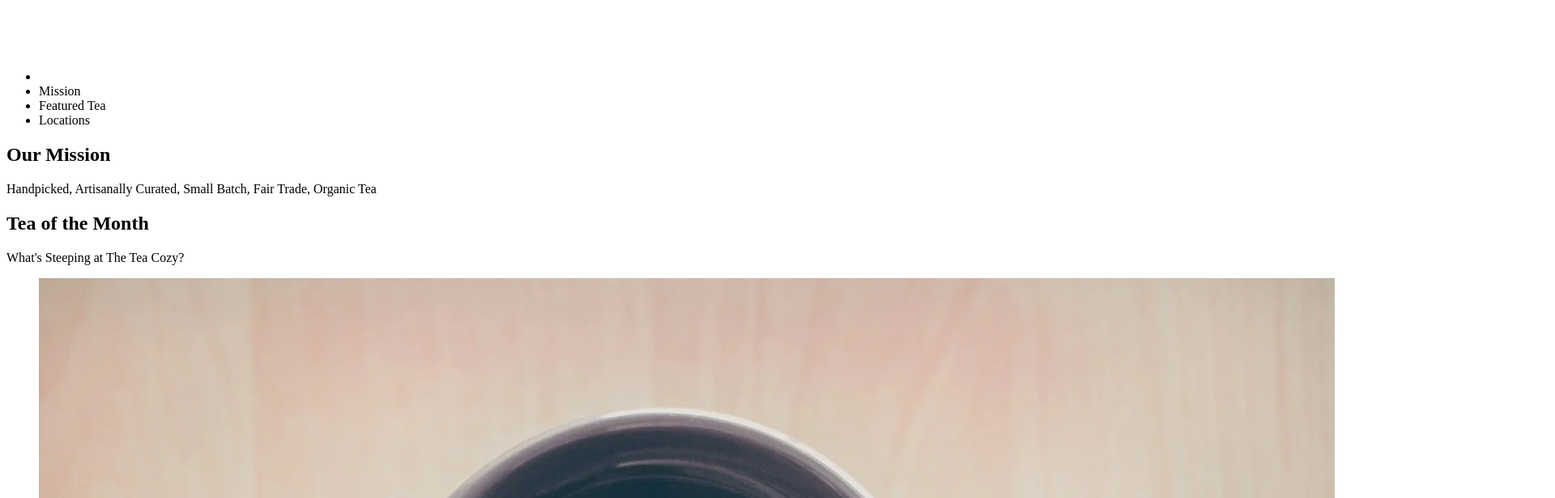
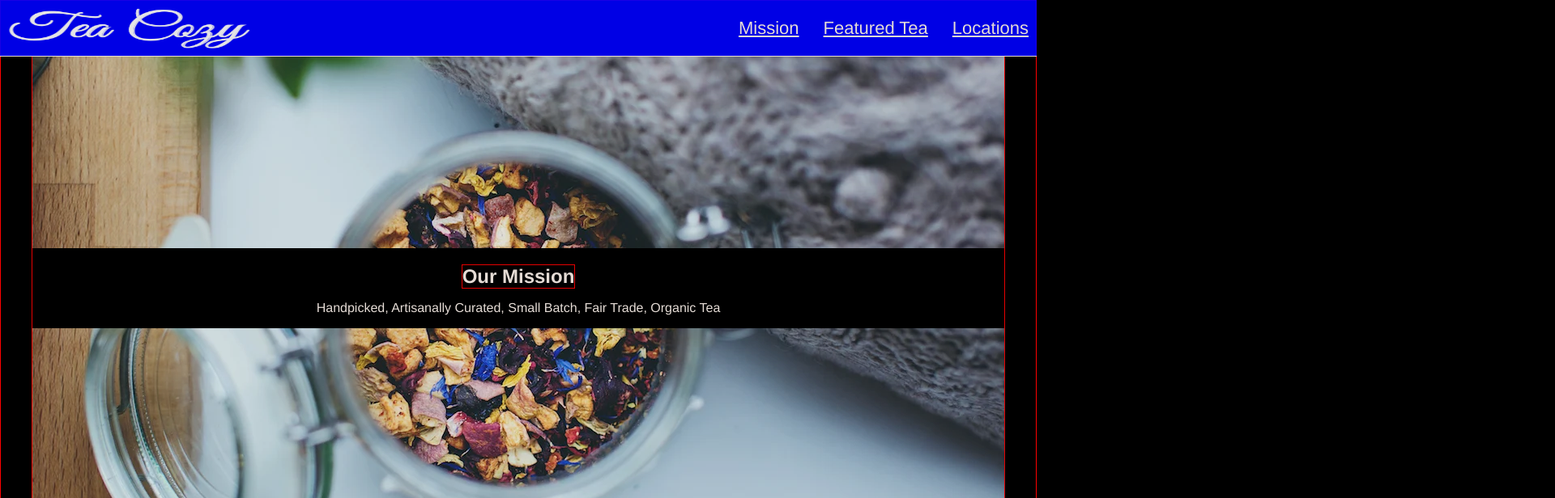
Before and after one commit to kwalker3000/Tea-Cozy, a plain HTML site: page index.html in a window 1280 px wide. Shown: the top 616 px of the page at 81% size, 1920 px wide, since content can reach past the window. Drawn offline with Linux system fonts and the light colour scheme; files whose address does not match are found by name.

Commit message:
Style top section
- layout and style

```diff
--- a/Resources/Design/style.css
+++ b/Resources/Design/style.css
@@ -0,0 +1,136 @@
+html {
+    box-sizing: border-box;
+    font-size: 62.5%;
+    margin: 0;
+    padding: 0;
+    border: 1px solid red;
+
+}
+
+body {
+    background-color: black;
+    font-family: Helvetica, sans-serif;
+    font-size: 2.2rem;
+    color: seashell;
+    opacity: 0.9;
+}
+header {
+    background-color: orange;
+}
+
+
+nav {
+    background-color: blue;
+    /* border: 9px solid orange; */
+    border-bottom: 1px solid seashell;
+    height: 69px;
+    /* margin: 0; */
+    position: fixed;
+    top: 0;
+    left: 0;
+    width: 100%;
+}
+ul {
+    display: flex;
+    list-style: none;
+    text-decoration: underline;
+    margin-right: 10px;
+    align-items: space-between;
+    /* justify-content: flex-end; */
+}
+
+li {
+    margin-left: 30px;
+}
+
+/* main {
+    display: flex;
+    justify-content: center;
+} */
+
+.top {
+    display: flex;
+    justify-content: center;
+    /* margin-top: 200px; */
+    /* align-items: center;
+    align-content: center; */
+
+}
+
+main {
+    /* display: flex;
+    justify-content: center;
+    align-items: center;
+    align-content: center; */
+}
+
+
+.banner {
+    display: block;
+    height: 700px;
+    width: 1200px;
+    background: url("/home/kwalker/Dev/Projects/Tea-cozy/Resources/Images/mission-background.webp");
+    background-size: cover;
+    /* z-index: 10; */
+    border: 1px solid red;
+    /* margin-top: 200px; */
+    /* height: 100%;
+    width: 100%; */
+    /* position: relative; */
+    /* top: 59px; */
+}
+
+.banner-tag {
+    background-color: black;
+    margin-top: 297px;
+    display: flex;
+    justify-content: center;
+    flex-direction: column;
+    align-items: center;
+    text-align: center;
+}
+
+.banner-tag p {
+    font-size: 1.6rem;
+}
+
+h1 {
+    font-size: 2.4rem; /*  h2  */
+    border: 1px solid red;
+    margin-bottom: -.75px;
+}
+
+img {
+    width: 300px;
+    height: 200px;
+}
+
+.logo {
+    height: 50px;
+}
+
+/* .test {
+    display: flex;
+    align-self: center;
+} */
+/*
+nav ul li .test { float: left; }
+
+nav ul li {
+  list-style:none;
+  margin:10px;
+  float: right;
+} */
+
+.test {
+    display: flex;
+    align-items: center;
+    justify-content: center;
+    margin-right: auto;
+    margin-left: -30px;
+    margin-top: -12px;
+}
+
+/* .right-nav {
+    flex-direction: row;
+} */
--- a/index.html
+++ b/index.html
@@ -2,7 +2,7 @@
 <html>
 <head>
     <meta charset='UTF-8'>
-    <meta name='viewport' content='width='device-width, initial-scale=1.0>
+    <meta name='viewport' content='width=device-width, initial-scale=1.0'>
 
     <link href='./Resources/Design/style.css' rel='stylesheet'>
     <title>Tea Cozy</title>
@@ -10,8 +10,8 @@
 <body>
     <header>
         <nav>
-            <ul>
-                <li><img src='./Resources/Images/tea-cozy-logo.webp'></li>
+            <ul class='left-nav'>
+                <li class='test'><img src='./Resources/Images/tea-cozy-logo.webp' class='logo'></li>
                 <li>Mission</li>
                 <li>Featured Tea</li>
                 <li>Locations</li>
@@ -21,6 +21,7 @@
     <main>
         <section class='top'>
             <div class='banner'>
+                <!-- <img src="Resources/Images/mission-background.webp"> -->
                 <div class="banner-tag">
                     <h1>Our Mission</h1>
                     <p>Handpicked, Artisanally Curated, Small Batch, Fair Trade, Organic Tea</p>
```
